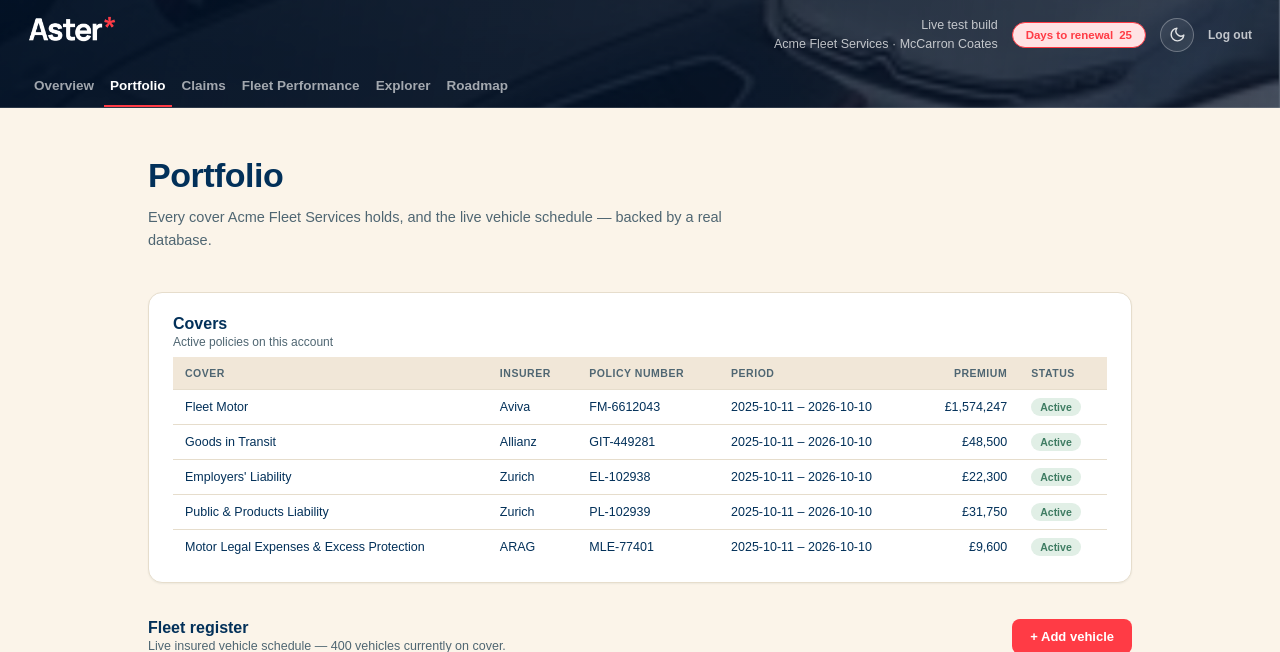
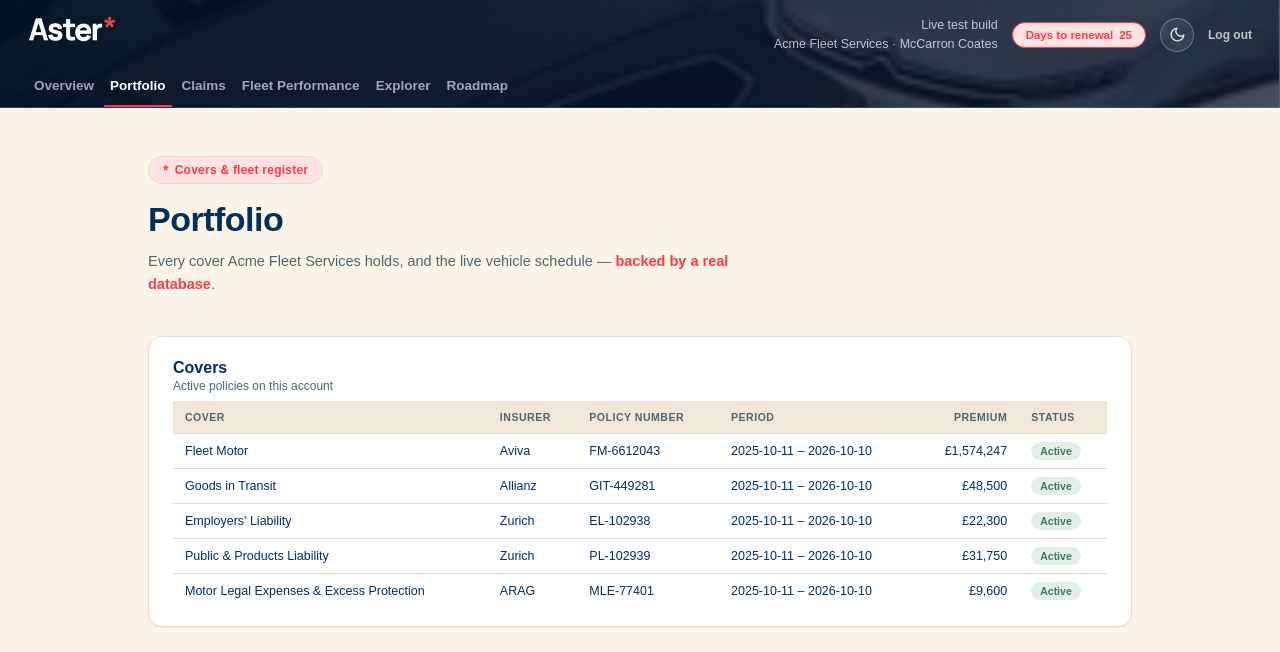
Before and after one commit to SteveStockleyMCL/aster-fleet-test, a Flask app: page /portfolio in a window 1280 px wide. Shown: the top 652 px of the page. Run offline with Flask 3, Linux system fonts and the light colour scheme; data comes from the database, SQL or seed files in the repository.

Commit message:
Add eyebrow label and accent styling to Portfolio

```diff
--- a/templates/portfolio.html
+++ b/templates/portfolio.html
@@ -2,8 +2,9 @@
 {% block title %}Portfolio{% endblock %}
 {% block content %}
 <div class="page-head">
+  <span class="page-eyebrow"><span class="peb-mark">*</span> Covers &amp; fleet register</span>
   <h2>Portfolio</h2>
-  <p>Every cover Acme Fleet Services holds, and the live vehicle schedule &mdash; backed by a real database.</p>
+  <p>Every cover Acme Fleet Services holds, and the live vehicle schedule &mdash; <span class="accent">backed by a real database</span>.</p>
 </div>
 
 <div class="cl-panel">
```
